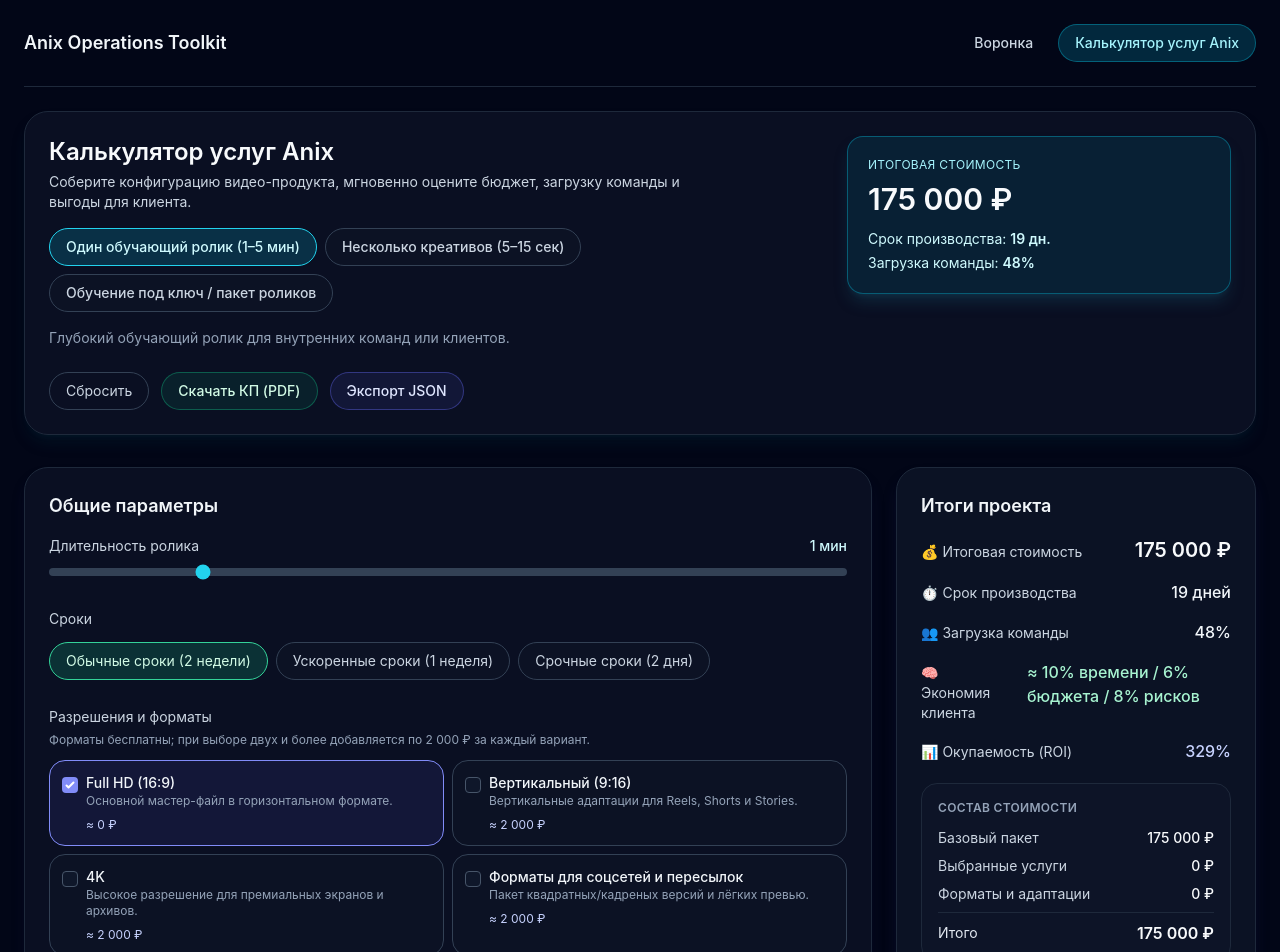
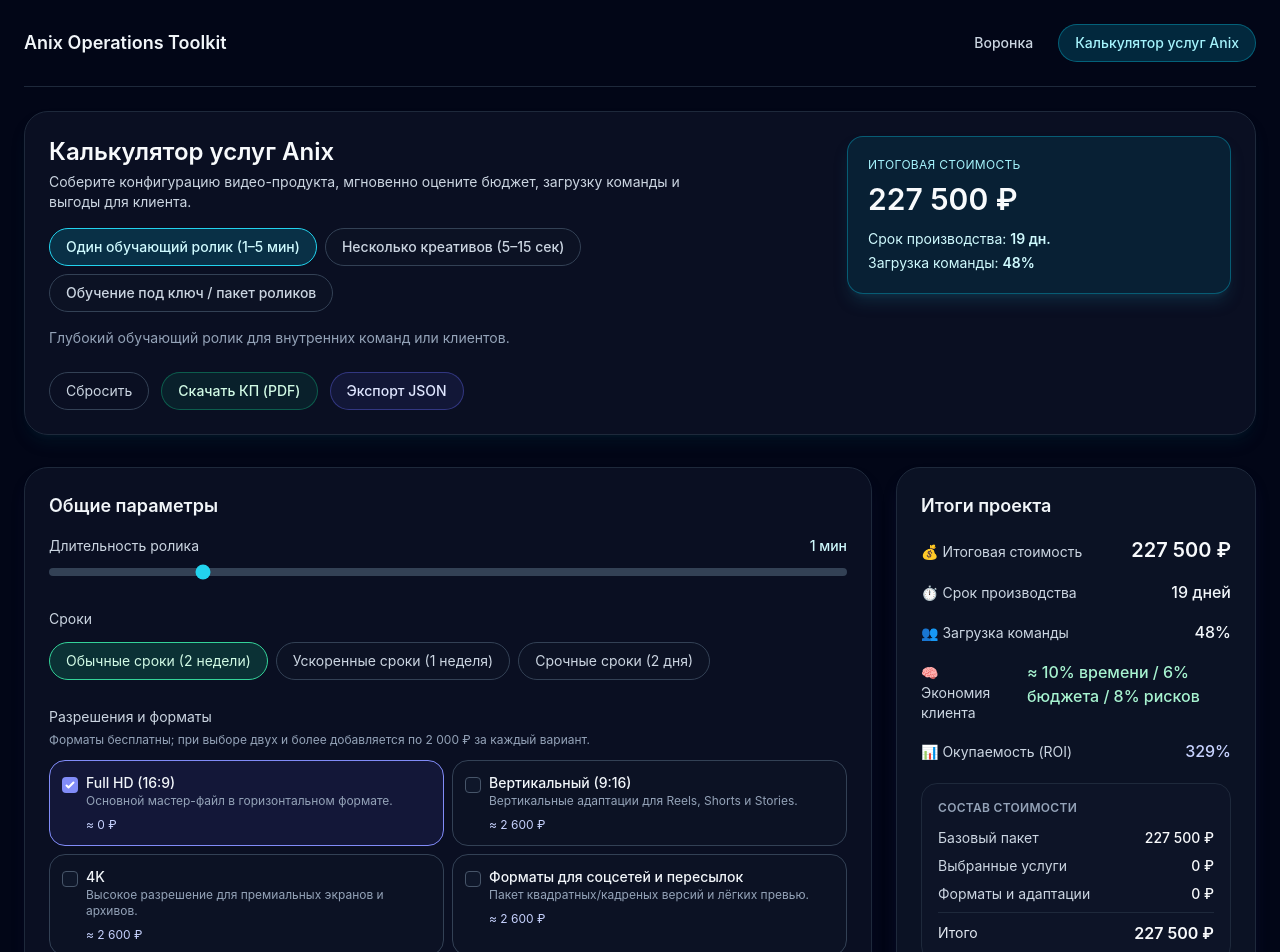
Before and after one commit to tsarev2709/funnel, a React (Vite) app: page /calculator in a window 1280 px wide. Shown: the top 952 px of the page. Built offline with nearby package versions, Linux system fonts and the light colour scheme.

Commit message:
Add calculator tests and raise pricing

```diff
--- a/package.json
+++ b/package.json
@@ -8,7 +8,8 @@
     "build": "vite build",
     "preview": "vite preview",
     "predeploy": "npm run build",
-    "deploy": "gh-pages -d dist"
+    "deploy": "gh-pages -d dist",
+    "test": "vitest"
   },
   "dependencies": {
     "@headlessui/react": "^2.2.0",
@@ -28,6 +29,7 @@
     "gh-pages": "^6.2.0",
     "postcss": "^8.4.41",
     "tailwindcss": "^3.4.14",
-    "vite": "^5.4.8"
+    "vite": "^5.4.8",
+    "vitest": "^2.1.3"
   }
 }
--- a/src/components/calculator/CalculatorPage.jsx
+++ b/src/components/calculator/CalculatorPage.jsx
@@ -58,7 +58,7 @@
   return `${minutes} мин ${secs} сек`;
 }
 
-function createInitialState() {
+export function createInitialState() {
   const baseProduct = productTypes[0];
   const voiceoverService = serviceOptions.find((service) => service.id === 'voiceover');
   return {
@@ -173,36 +173,20 @@
   };
 }
 
-function CalculatorPage() {
-  const initialState = useMemo(() => createInitialState(), []);
-  const [productTypeId, setProductTypeId] = useState(initialState.productTypeId);
-  const [durationSeconds, setDurationSeconds] = useState(initialState.durationSeconds);
-  const [speedId, setSpeedId] = useState(initialState.speedId);
-  const [creativeCount, setCreativeCount] = useState(initialState.creativeCount);
-  const [selectedFormats, setSelectedFormats] = useState(initialState.selectedFormats);
-  const [selectedServices, setSelectedServices] = useState(initialState.selectedServices);
-  const [voiceoverType, setVoiceoverType] = useState(initialState.voiceoverType);
-  const [revisionIterations, setRevisionIterations] = useState(initialState.revisionIterations);
-  const [showFunnelImpact, setShowFunnelImpact] = useState(false);
-
-  useEffect(() => {
-    const product = productMap.get(productTypeId);
-    if (!product) return;
-    if (!product.supportsCreatives) {
-      setCreativeCount(1);
-    } else {
-      setCreativeCount((prev) => Math.max(product.defaultCreativeCount ?? 1, prev));
-    }
-    const desiredDuration = product.defaultDurationSeconds ?? 60;
-    setDurationSeconds((prev) => (prev === desiredDuration ? prev : desiredDuration));
-  }, [productTypeId]);
-
-  const summary = useMemo(() => {
+export function calculateSummary({
+  productTypeId,
+  speedId,
+  durationSeconds,
+  creativeCount,
+  selectedFormats,
+  selectedServices,
+  voiceoverType,
+  revisionIterations,
+}) {
   const product = productMap.get(productTypeId) ?? productTypes[0];
   const speed = speedOptions.find((option) => option.id === speedId) ?? speedOptions[0];
   const creativeMultiplier = product.supportsCreatives ? Math.max(creativeCount, 1) : 1;
-    const durationMinutes = Math.max(5, durationSeconds) / 60;
-
+  const durationMinutes = Math.max(0, durationSeconds) / 60;
   let baseCost = (product.basePrice ?? 0) + durationMinutes * (product.pricePerMinute ?? 0);
   baseCost *= creativeMultiplier;
 
@@ -425,7 +409,45 @@
     exportPayload,
     funnelProjection,
   };
-  }, [
+}
+
+function CalculatorPage() {
+  const initialState = useMemo(() => createInitialState(), []);
+  const [productTypeId, setProductTypeId] = useState(initialState.productTypeId);
+  const [durationSeconds, setDurationSeconds] = useState(initialState.durationSeconds);
+  const [speedId, setSpeedId] = useState(initialState.speedId);
+  const [creativeCount, setCreativeCount] = useState(initialState.creativeCount);
+  const [selectedFormats, setSelectedFormats] = useState(initialState.selectedFormats);
+  const [selectedServices, setSelectedServices] = useState(initialState.selectedServices);
+  const [voiceoverType, setVoiceoverType] = useState(initialState.voiceoverType);
+  const [revisionIterations, setRevisionIterations] = useState(initialState.revisionIterations);
+  const [showFunnelImpact, setShowFunnelImpact] = useState(false);
+
+  useEffect(() => {
+    const product = productMap.get(productTypeId);
+    if (!product) return;
+    if (!product.supportsCreatives) {
+      setCreativeCount(1);
+    } else {
+      setCreativeCount((prev) => Math.max(product.defaultCreativeCount ?? 1, prev));
+    }
+    const desiredDuration = product.defaultDurationSeconds ?? 60;
+    setDurationSeconds((prev) => (prev === desiredDuration ? prev : desiredDuration));
+  }, [productTypeId]);
+
+  const summary = useMemo(
+    () =>
+      calculateSummary({
+        productTypeId,
+        speedId,
+        durationSeconds,
+        creativeCount,
+        selectedFormats,
+        selectedServices,
+        voiceoverType,
+        revisionIterations,
+      }),
+    [
       productTypeId,
       speedId,
       durationSeconds,
--- a/src/data/calculatorConfig.js
+++ b/src/data/calculatorConfig.js
@@ -4,16 +4,16 @@
     label: 'Один обучающий ролик (1–5 мин)',
     description: 'Глубокий обучающий ролик для внутренних команд или клиентов.',
     basePrice: 0,
-    pricePerMinute: 175000,
+    pricePerMinute: 227500,
     baseTimeline: 18,
     timelinePerMinute: 0.8,
     baseTeamHours: 120,
     teamHoursPerMinute: 20,
     baseTeamLoad: 46,
-    expectedImpact: 720000,
+    expectedImpact: 936000,
     defaultDurationSeconds: 60,
     defaultCreativeCount: 1,
-    baseSavings: { time: 10, budget: 6, risk: 8, hours: 18, money: 120000 },
+    baseSavings: { time: 10, budget: 6, risk: 8, hours: 18, money: 156000 },
     funnelImpact: {
       avgCheckBoost: 4,
       stageConversions: {
@@ -28,18 +28,18 @@
     id: 'multi',
     label: 'Несколько креативов (5–15 сек)',
     description: 'Пачка рекламных креативов для перфоманса и социальных сетей.',
-    basePrice: 110000,
-    pricePerMinute: 180000,
+    basePrice: 143000,
+    pricePerMinute: 234000,
     baseTimeline: 12,
     timelinePerMinute: 0.4,
     baseTeamHours: 70,
     teamHoursPerMinute: 12,
     baseTeamLoad: 38,
-    expectedImpact: 540000,
+    expectedImpact: 702000,
     defaultDurationSeconds: 12,
     defaultCreativeCount: 3,
     supportsCreatives: true,
-    baseSavings: { time: 8, budget: 7, risk: 6, hours: 14, money: 95000 },
+    baseSavings: { time: 8, budget: 7, risk: 6, hours: 14, money: 123500 },
     funnelImpact: {
       trafficBoost: 12,
       stageConversions: {
@@ -52,18 +52,18 @@
     id: 'academy',
     label: 'Обучение под ключ / пакет роликов',
     description: 'Системный курс или серия модулей с контролем знаний.',
-    basePrice: 480000,
-    pricePerMinute: 78000,
+    basePrice: 624000,
+    pricePerMinute: 101400,
     baseTimeline: 32,
     timelinePerMinute: 1.6,
     baseTeamHours: 220,
     teamHoursPerMinute: 32,
     baseTeamLoad: 58,
-    expectedImpact: 980000,
+    expectedImpact: 1274000,
     defaultDurationSeconds: 180,
     defaultCreativeCount: 4,
     supportsCreatives: true,
-    baseSavings: { time: 14, budget: 11, risk: 10, hours: 32, money: 180000 },
+    baseSavings: { time: 14, budget: 11, risk: 10, hours: 32, money: 234000 },
     funnelImpact: {
       avgCheckBoost: 8,
       stageConversions: {
@@ -97,7 +97,7 @@
     id: 'vertical',
     label: 'Вертикальный (9:16)',
     description: 'Вертикальные адаптации для Reels, Shorts и Stories.',
-    price: 2000,
+    price: 2600,
     teamHours: 5,
     perCreative: true,
     timeline: 1,
@@ -107,7 +107,7 @@
     id: '4k',
     label: '4K',
     description: 'Высокое разрешение для премиальных экранов и архивов.',
-    price: 2000,
+    price: 2600,
     teamHours: 6,
     timeline: 1,
     teamLoad: 2,
@@ -116,7 +116,7 @@
     id: 'social',
     label: 'Форматы для соцсетей и пересылок',
     description: 'Пакет квадратных/кадреных версий и лёгких превью.',
-    price: 2000,
+    price: 2600,
     teamHours: 6,
     perCreative: true,
     timeline: 2,
@@ -129,11 +129,11 @@
     id: 'marketing',
     label: '🎯 Маркетинговый анализ и исследование воронки',
     description: 'Глубокий аудит точек контакта, гипотез роста и болей аудитории.',
-    price: 65000,
+    price: 84500,
     teamLoad: 6,
     teamHours: 18,
     timeline: 4,
-    clientSavings: { time: 15, budget: 6, risk: 15, hours: 14, money: 90000 },
+    clientSavings: { time: 15, budget: 6, risk: 15, hours: 14, money: 117000 },
     roiBoost: 12,
     funnelImpact: {
       trafficBoost: 8,
@@ -147,11 +147,11 @@
     id: 'utp',
     label: '💡 Проработка УТП, сценария и ТЗ',
     description: 'Формируем ключевой месседж, сценарную основу и техническое задание.',
-    price: 50000,
+    price: 65000,
     teamLoad: 7,
     teamHours: 22,
     timeline: 3,
-    clientSavings: { time: 12, budget: 8, risk: 10, hours: 12, money: 80000 },
+    clientSavings: { time: 12, budget: 8, risk: 10, hours: 12, money: 104000 },
     roiBoost: 10,
     defaultSelected: true,
     funnelImpact: {
@@ -165,13 +165,13 @@
     id: 'concept',
     label: '🧩 Разработка концепта и визуального стиля',
     description: 'Moodboard, раскадровка, цветовые и типографические решения.',
-    price: 27000,
+    price: 35100,
     pricePerMinute: 0,
     teamLoad: 9,
     teamHours: 34,
     hoursPerMinute: 0,
     timeline: 6,
-    clientSavings: { time: 10, budget: 9, risk: 12, hours: 14, money: 90000 },
+    clientSavings: { time: 10, budget: 9, risk: 12, hours: 14, money: 117000 },
     roiBoost: 11,
     defaultSelected: true,
     funnelImpact: {
@@ -186,11 +186,11 @@
     id: 'mascot',
     label: '🦉 Создание маскота / персонажей',
     description: 'Разработка героев и guideline по применению в коммуникациях.',
-    price: 68000,
+    price: 88400,
     teamLoad: 5,
     teamHours: 20,
     timeline: 4,
-    clientSavings: { time: 6, budget: 5, risk: 8, hours: 8, money: 60000 },
+    clientSavings: { time: 6, budget: 5, risk: 8, hours: 8, money: 78000 },
     roiBoost: 7,
     funnelImpact: {
       stageConversions: {
@@ -203,13 +203,13 @@
     id: 'animation',
     label: '🎨 Анимация и монтаж',
     description: 'Полный цикл производства, композитинг и финальная сборка.',
-    price: 50000,
-    pricePerMinute: 18000,
+    price: 65000,
+    pricePerMinute: 23400,
     teamLoad: 12,
     teamHours: 60,
     hoursPerMinute: 18,
     timeline: 7,
-    clientSavings: { time: 9, budget: 6, risk: 10, hours: 16, money: 85000 },
+    clientSavings: { time: 9, budget: 6, risk: 10, hours: 16, money: 110500 },
     roiBoost: 14,
     defaultSelected: true,
     perCreative: true,
@@ -227,13 +227,13 @@
     teamLoad: 4,
     teamHours: 10,
     timeline: 2,
-    clientSavings: { time: 6, budget: 4, risk: 5, hours: 6, money: 30000 },
+    clientSavings: { time: 6, budget: 4, risk: 5, hours: 6, money: 39000 },
     roiBoost: 6,
     defaultSelected: true,
     voiceOptions: [
-      { id: 'female', label: 'Женский голос', price: 10000 },
-      { id: 'male', label: 'Мужской голос', price: 10000 },
-      { id: 'neural', label: 'Нейросеть', price: 10000 },
+      { id: 'female', label: 'Женский голос', price: 13000 },
+      { id: 'male', label: 'Мужской голос', price: 13000 },
+      { id: 'neural', label: 'Нейросеть', price: 13000 },
     ],
     defaultVoice: 'female',
     funnelImpact: {
@@ -254,11 +254,11 @@
     id: 'analytics',
     label: '📊 Мониторинг метрик и UTM-аналитика',
     description: 'Настройка дашбордов, событий и контроль эффективности.',
-    price: 36000,
+    price: 46800,
     teamLoad: 3,
     teamHours: 16,
     timeline: 2,
-    clientSavings: { time: 8, budget: 9, risk: 11, hours: 12, money: 72000 },
+    clientSavings: { time: 8, budget: 9, risk: 11, hours: 12, money: 93600 },
     roiBoost: 9,
     funnelImpact: {
       stageConversions: {
@@ -271,11 +271,11 @@
     id: 'distribution',
     label: '🧭 Разработка стратегии дистрибуции ролика',
     description: 'План запуска, медиамикс и чек-листы интеграций.',
-    price: 50000,
+    price: 65000,
     teamLoad: 4,
     teamHours: 18,
     timeline: 3,
-    clientSavings: { time: 9, budget: 10, risk: 12, hours: 12, money: 78000 },
+    clientSavings: { time: 9, budget: 10, risk: 12, hours: 12, money: 101400 },
     roiBoost: 10,
     funnelImpact: {
       trafficBoost: 12,
@@ -289,22 +289,22 @@
     id: 'presentation',
     label: '🖥️ Создание презентации с визуалом из ролика',
     description: 'Соберём продающую презентацию на основе готового видео.',
-    price: 15000,
+    price: 19500,
     teamLoad: 3,
     teamHours: 10,
     timeline: 2,
-    clientSavings: { time: 6, budget: 4, risk: 6, hours: 6, money: 30000 },
+    clientSavings: { time: 6, budget: 4, risk: 6, hours: 6, money: 39000 },
     roiBoost: 4,
   },
   {
     id: 'landing',
     label: '🌐 Создание лендинга с роликом',
     description: 'Одностраничник с встроенным видео и формами заявки.',
-    price: 137000,
+    price: 178100,
     teamLoad: 8,
     teamHours: 48,
     timeline: 12,
-    clientSavings: { time: 10, budget: 8, risk: 10, hours: 20, money: 120000 },
+    clientSavings: { time: 10, budget: 8, risk: 10, hours: 20, money: 156000 },
     roiBoost: 12,
     funnelImpact: {
       stageConversions: {
@@ -317,40 +317,40 @@
     id: 'salesScripts',
     label: '📑 Упаковка скриптов продаж',
     description: 'Структурируем и визуализируем скрипты для команды продаж.',
-    price: 47000,
+    price: 61100,
     teamLoad: 5,
     teamHours: 22,
     timeline: 5,
-    clientSavings: { time: 8, budget: 6, risk: 9, hours: 12, money: 70000 },
+    clientSavings: { time: 8, budget: 6, risk: 9, hours: 12, money: 91000 },
     roiBoost: 9,
   },
   {
     id: 'telegramBot',
     label: '🤖 Телеграм-бот с брифом/онбордингом на вашем сервере',
     description: 'Настроим бота под ваш сервер для сбора заявок и онбординга.',
-    price: 39000,
+    price: 50700,
     teamLoad: 6,
     teamHours: 26,
     timeline: 6,
-    clientSavings: { time: 9, budget: 7, risk: 8, hours: 12, money: 65000 },
+    clientSavings: { time: 9, budget: 7, risk: 8, hours: 12, money: 84500 },
     roiBoost: 10,
   },
   {
     id: 'salesFunnelConsulting',
     label: '🧠 Консультация по воронке продаж',
     description: 'Часовая сессия по оптимизации этапов продаж и коммуникаций.',
-    price: 5000,
+    price: 6500,
     teamLoad: 2,
     teamHours: 1,
     timeline: 0,
-    clientSavings: { time: 3, budget: 2, risk: 3, hours: 2, money: 8000 },
+    clientSavings: { time: 3, budget: 2, risk: 3, hours: 2, money: 10400 },
     roiBoost: 3,
   },
 ];
 
 export const funnelModel = {
   baseTraffic: 52000,
-  avgCheck: 420000,
+  avgCheck: 546000,
   stages: [
     { id: 'traffic', label: 'Трафик и показы', baseCount: 52000 },
     { id: 'leads', label: 'Лиды (MQL)', conversion: 3.8 },
```
Also changed, not shown: 2 other files (tests, documents, lock files or other folders). Lines whose indentation alone changed are shown as unchanged.
